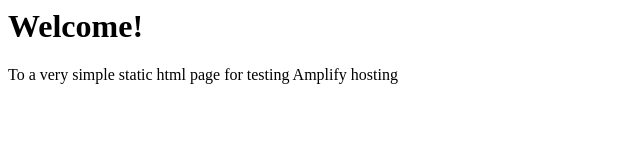
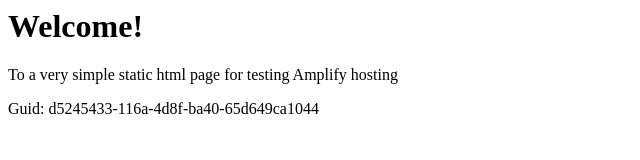
Before and after one commit to aws-aemilia-sfo/Github-PR-Commit-Integration-Test-DoNotTouch-Gith-OKSLNVO2-v1-prod-us-west-1, a website: page src/index.html in a window 1280 px wide. Shown: the whole page, without its empty margins (0-640 px from the left). Drawn offline with Linux system fonts and the light colour scheme.

Commit message:
commit from integ tests

```diff
--- a/src/index.html
+++ b/src/index.html
@@ -1,3 +1,5 @@
+
+
 <html lang="en">
 
 <head>
@@ -10,6 +12,6 @@
 <body>
     <h1>Welcome!</h1>
     <p>To a very simple static html page for testing Amplify hosting</p>
-</body>
+    <p>Guid: d5245433-116a-4d8f-ba40-65d649ca1044</p></body>
 
 </html>
```
